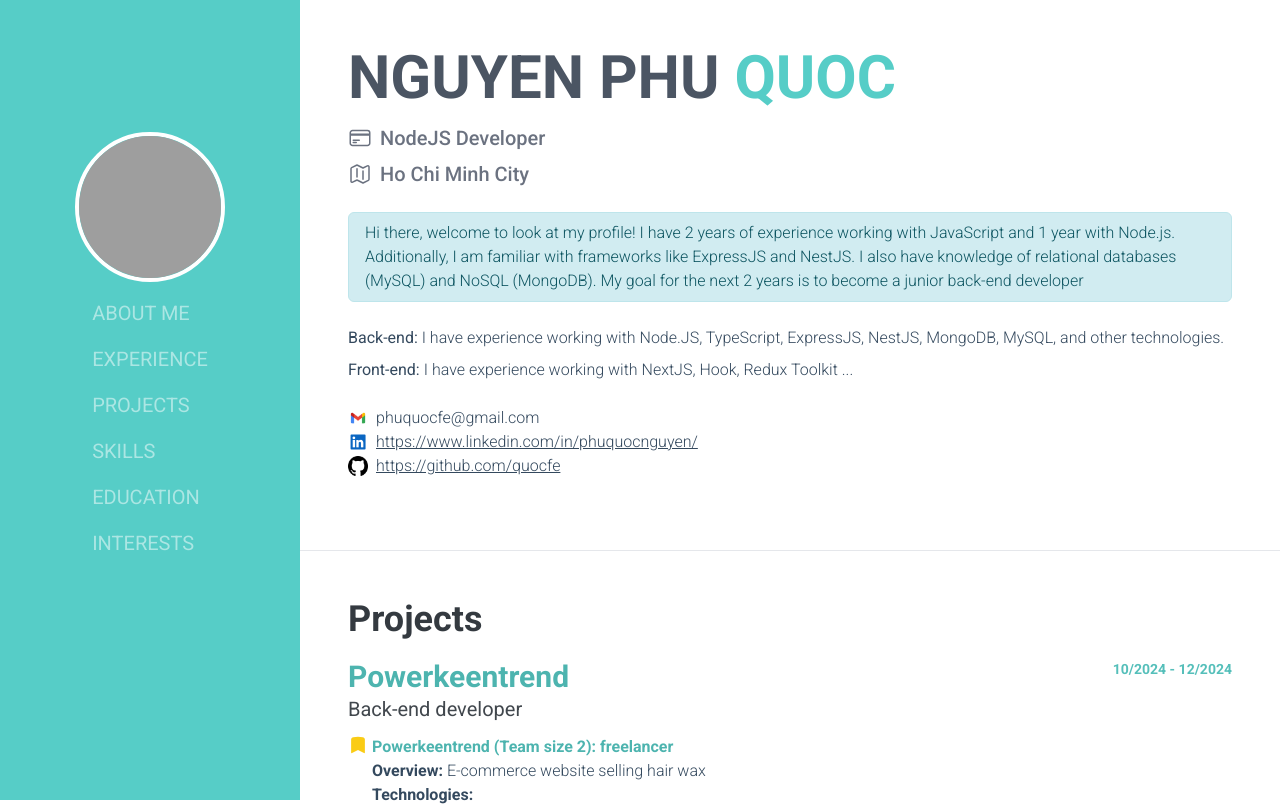
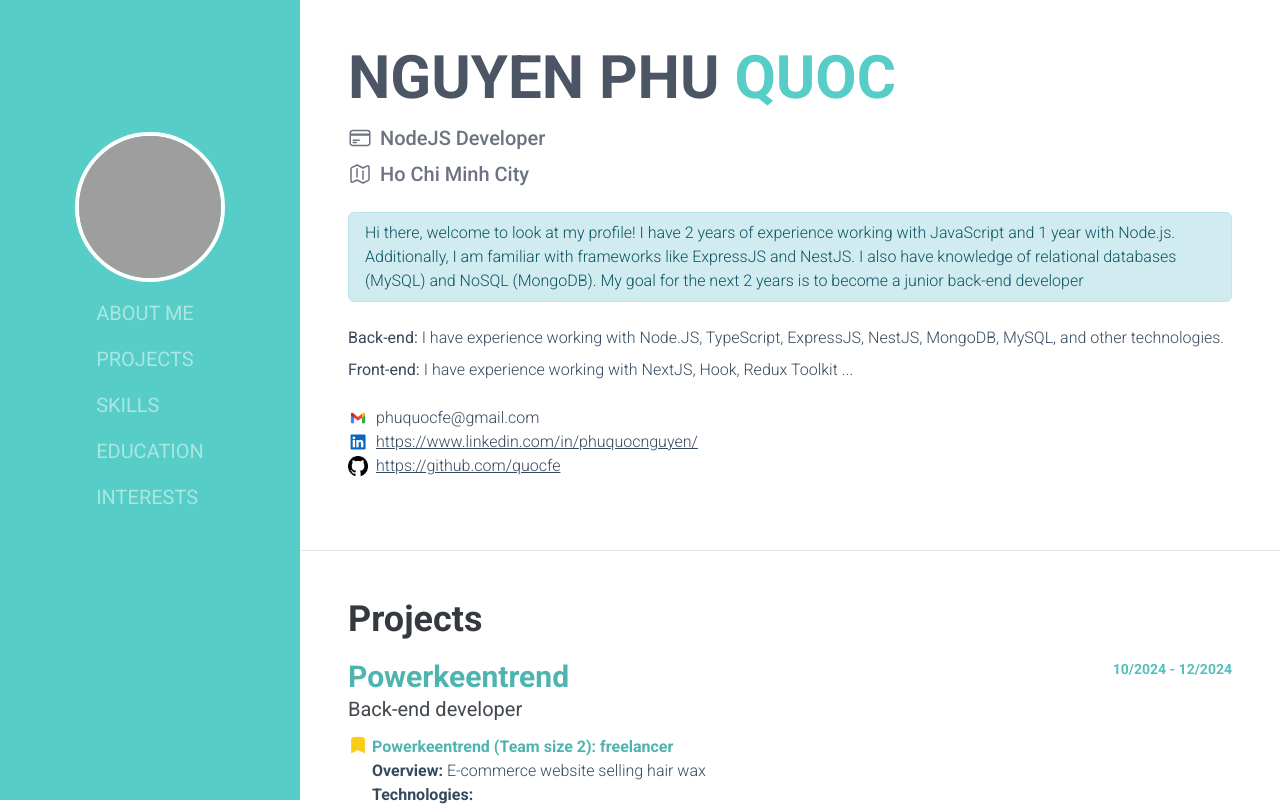
Before and after one commit to quocfe/myCV, a React (Vite) app: page / in a window 1280 px wide. Shown: the top 806 px of the page. Built offline with nearby package versions, Linux system fonts and the light colour scheme; grey boxes are pictures that could not be loaded.

Commit message:
no-message

```diff
--- a/src/components/Project/Project.tsx
+++ b/src/components/Project/Project.tsx
@@ -198,3 +198,5 @@ function Project() {
 }
 
 export default Project;
+
+// ok
--- a/src/components/SideBar/SideBar.tsx
+++ b/src/components/SideBar/SideBar.tsx
@@ -4,14 +4,13 @@ import useViewport from '../../hooks/useViewPort';
 
 const TitleArr = [
 	{ title: 'About Me', ref: '#aboutme' },
-	{ title: 'Experience', ref: '#experience' },
 	{ title: 'Projects', ref: '#projects' },
 	{ title: 'Skills', ref: '#skills' },
 	{ title: 'Education', ref: '#education' },
 	{ title: 'Interests', ref: '#interests' },
 ];
 
-function SideBar({ hash }: { hash: string }) {
+function SideBar({ hash = '#aboutme' }: { hash: string }) {
 	const { width } = useViewport();
 	const [active, setActive] = useState<boolean>(false);
 	const [isMobile, setIsMobile] = useState<boolean>(width < 1024);
```
